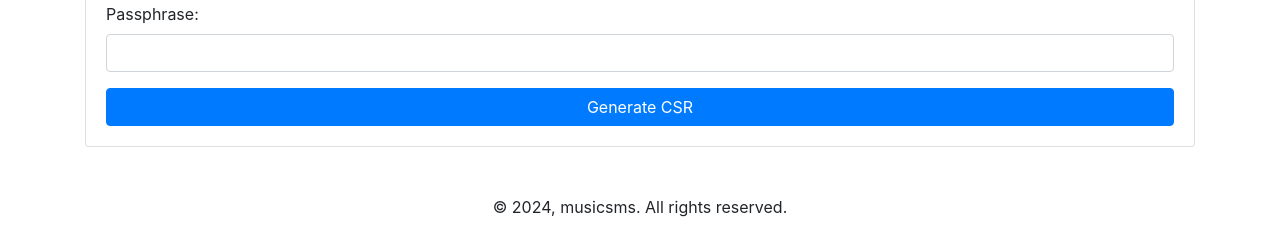
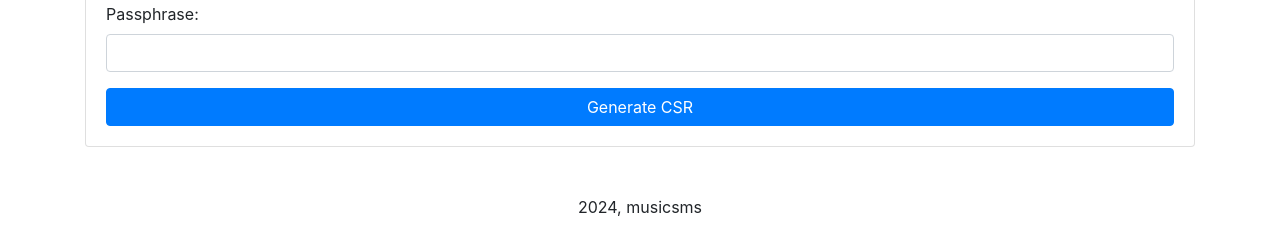
Before and after one commit to musicsms/csr-generator, a Flask app: page / in a window 1280 px wide. Shown: the part 557-800 px from the top of the page. Run offline with Flask 3, Linux system fonts and the light colour scheme; some libraries are stand-ins or nearby versions.

Commit message:
remove copyright, add LICENSE file

```diff
--- a/app.py
+++ b/app.py
@@ -2,7 +2,6 @@ from flask import Flask, render_template, request
 from modules.certificate import CertCSR
 import os
 
-# © 2024, musicsms. All rights reserved.
 app = Flask(__name__)
 app.secret_key = os.urandom(24)  # Secret key for session management
 
--- a/modules/certificate.py
+++ b/modules/certificate.py
@@ -10,7 +10,6 @@ import pytz
 
 vietnam_tz = pytz.timezone('Asia/Ho_Chi_Minh')
 
-# © 2024, musicsms. All rights reserved.
 
 class CertCSR(object):
     # Define CSR attributes
--- a/templates/index.html
+++ b/templates/index.html
@@ -77,7 +77,7 @@
         });
     </script>
     <footer class="text-center mt-5">
-        © <script>document.write(new Date().getFullYear());</script>, musicsms. All rights reserved.
+        <script>document.write(new Date().getFullYear());</script>, musicsms
     </footer>
 </body>
 </html>
--- a/templates/result.html
+++ b/templates/result.html
@@ -27,7 +27,7 @@
         </div>
     </div>
     <footer class="text-center mt-5">
-        © <script>document.write(new Date().getFullYear());</script>, musicsms. All rights reserved.
+        <script>document.write(new Date().getFullYear());</script>, musicsms
     </footer>
 </body>
 </html>
```
Also changed, not shown: 1 other file.
